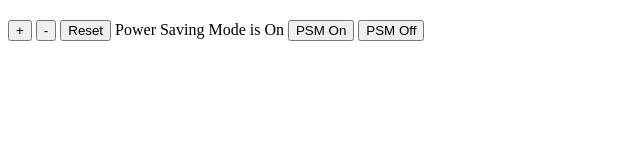
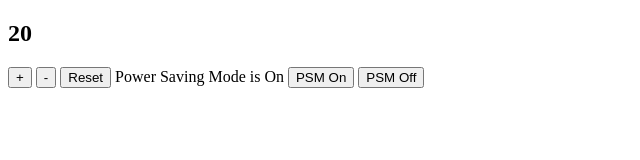
Before and after one commit to domw30/Thermostat-Extension, a plain HTML site: page index.html in a window 1280 px wide. Shown: the whole page, without its empty margins (0-640 px from the left). Drawn offline with Linux system fonts and the light colour scheme.

Commit message:
add interface script to index.html, set thermostats temperature

```diff
--- a/index.html
+++ b/index.html
@@ -5,7 +5,7 @@
     <title>Thermostat</title>
   </head>
   <body>
-    <script src="jquery.js"></script>
+    <script type="text/javascript" src="jquery.js"></script>
     <section>
       <h1 id="temperature"></h1>
       <p>
@@ -18,5 +18,6 @@
       </p>
     </section>
     <script src="src/thermostat.js"></script>
+    <script src="src/interface.js"></script>
   </body>
 </html>
--- /dev/null
+++ b/src/interface.js
@@ -0,0 +1,4 @@
+$(document).ready(function() {
+  var thermostat = new Thermostat();
+  $('#temperature').text(thermostat.temperature);
+})
```
